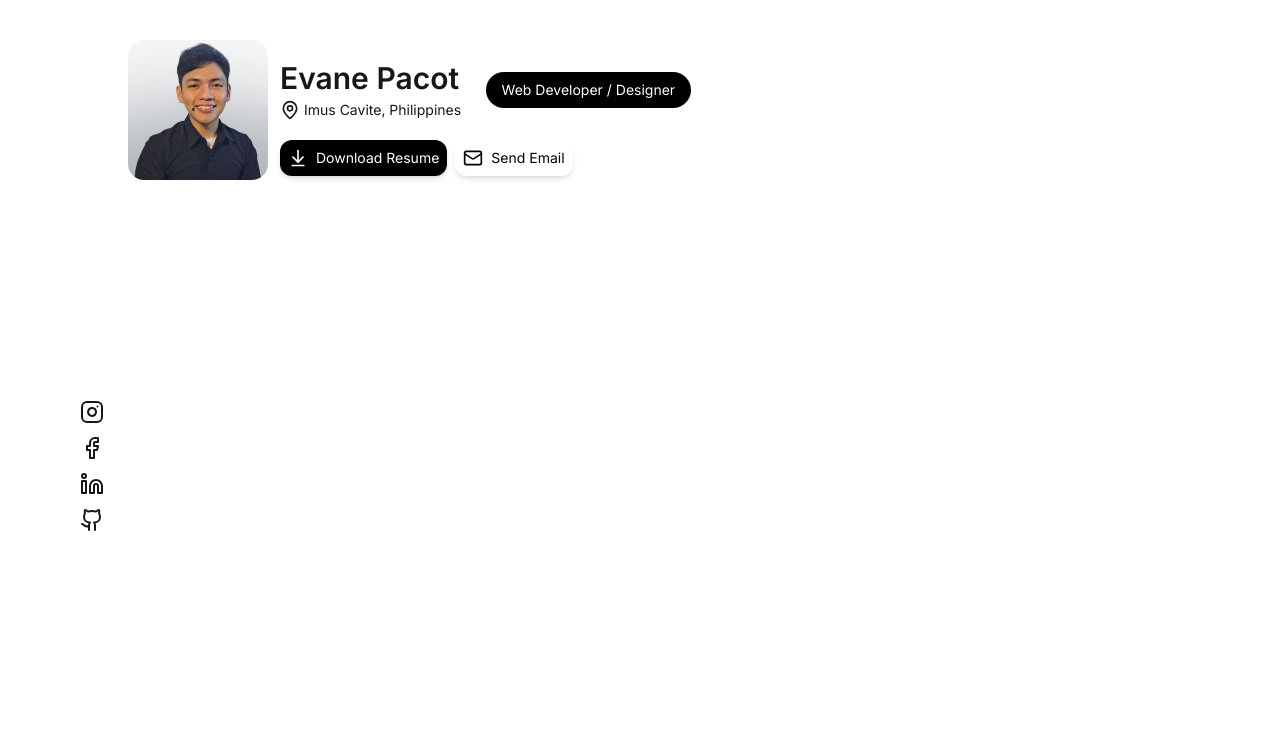
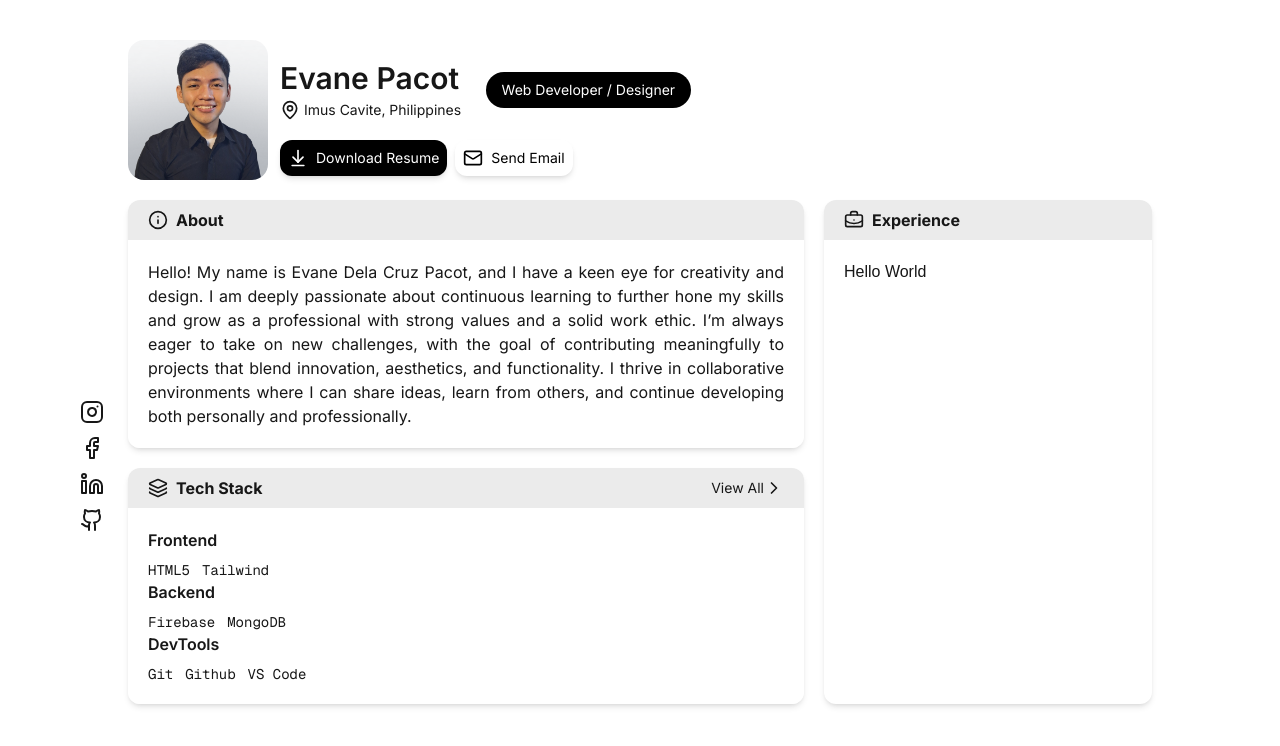
Before and after one commit to Minyoui/my-portfolio-pacot, a Next.js app: page / in a window 1280 px wide. Shown: the top 746 px of the page. Built offline with nearby package versions, Linux system fonts and the light colour scheme.

Commit message:
6th Commit (Sections & Components)

```diff
--- a/app/globals.css
+++ b/app/globals.css
@@ -16,10 +16,10 @@
   --font-inter: var(--font-inter);
 }
 
-@media (prefers-color-scheme: dark) {
+@media (prefers-color-scheme: light) {
   :root {
-    --background: #171717;
-    --foreground: #ededed;
+    --background: #fff;
+    --foreground: #171717;
   }
 }
 
--- a/app/page.tsx
+++ b/app/page.tsx
@@ -2,11 +2,23 @@ import Button from "@/component/Buttons/page";
 import Header from "@/sections/Header/page";
 import FixedLinks from "@/component/SocialLinks/page";
 
+// Sections
+import About from "@/sections/About/page";
+import Experience from "@/sections/Experience/page";
+import TechStack from "@/sections/TechStack/page";
+
 export default function Home() {
   return (
-    <main>
+    <main className="space-y-5">
       <FixedLinks />
       <Header className="font-inter mx-auto max-w-5xl"/>
+      <section
+        className="mx-auto max-w-5xl grid grid-cols-3 gap-5"
+      >
+        <About className="col-span-2"/>
+        <Experience className="row-span-2"/>
+        <TechStack className="col-span-2"/>
+      </section>
     </main>
   );
 }
--- /dev/null
+++ b/component/Buttons/view.tsx
@@ -0,0 +1,6 @@
+import Link from "next/link";
+
+interface ViewProps {
+    className?: string;
+
+}
--- a/component/Containers/page.tsx
+++ b/component/Containers/page.tsx
@@ -0,0 +1,38 @@
+import React, { ReactNode } from "react";
+
+interface ContainerProps {
+    className?: string;
+    children: ReactNode;
+    title: string;
+    icon?: ReactNode;
+    action?: ReactNode;
+}
+
+const Container: React.FC<ContainerProps> =
+    ({
+        className,
+       children,
+       title,
+       icon,
+       action
+    }) => {
+    return (
+        <div className={`flex flex-col shadow-md overflow-hidden rounded-xl ${className}`}>
+            {/* HEADER */}
+            <div className="flex justify-between items-center bg-[#EBEBEB] py-2 px-5">
+                <div className="flex items-center gap-2">
+                    {icon}
+                    <h1 className="font-bold font-inter">{title}</h1>
+                </div>
+                {action && <div>{action}</div>}
+            </div>
+
+            {/* BODY */}
+            <div className="bg-white p-5">
+                {children}
+            </div>
+        </div>
+    );
+};
+
+export default Container;
--- /dev/null
+++ b/sections/About/page.tsx
@@ -0,0 +1,23 @@
+import Container from "@/component/Containers/page";
+import React, { ReactNode } from "react";
+import { Info } from "lucide-react";
+
+interface AboutProps {
+    className?: string;
+}
+
+const About: React.FC<AboutProps> = ({ className }) => {
+    return (
+        <Container
+            title="About"
+            icon={<Info className="w-5 h-5"/>}
+            className={className}
+        >
+            <p className="font-inter text-justify">
+                Hello! My name is Evane Dela Cruz Pacot, and I have a keen eye for creativity and design. I am deeply passionate about continuous learning to further hone my skills and grow as a professional with strong values and a solid work ethic. I’m always eager to take on new challenges, with the goal of contributing meaningfully to projects that blend innovation, aesthetics, and functionality. I thrive in collaborative environments where I can share ideas, learn from others, and continue developing both personally and professionally.
+            </p>
+        </Container>
+    );
+};
+
+export default About;
--- /dev/null
+++ b/sections/Experience/page.tsx
@@ -0,0 +1,21 @@
+import Container from "@/component/Containers/page";
+import React, { ReactNode } from "react";
+import { BriefcaseBusiness } from "lucide-react";
+
+interface ExperienceProps {
+    className?: string;
+}
+
+const Experience: React.FC<ExperienceProps> = ({ className }) => {
+    return (
+        <Container
+            title="Experience"
+            icon={<BriefcaseBusiness className="w-5 h-5"/>}
+            className={className}
+        >
+            <h1>Hello World</h1>
+        </Container>
+    );
+};
+
+export default Experience;
--- /dev/null
+++ b/sections/TechStack/page.tsx
@@ -0,0 +1,61 @@
+import Container from "@/component/Containers/page";
+import React from "react";
+import { Layers, ChevronRight } from "lucide-react";
+import Button from "@/component/Buttons/page";
+import Link from "next/link";
+
+interface TechStackProps {
+    className?: string;
+}
+
+const StackData = {
+    Frontend: [
+        "HTML5",
+        "Tailwind"
+    ],
+
+    Backend: [
+        "Firebase",
+        "MongoDB"
+    ],
+
+    DevTools: [
+        "Git",
+        "Github",
+        "VS Code"
+    ]
+};
+
+const TechStack: React.FC<TechStackProps> = ({ className }) => {
+    return (
+        <Container
+            title="Tech Stack"
+            icon={<Layers className="w-5 h-5"/>}
+            action={
+                <Link
+                    className="font-inter text-sm flex cursor-pointer"
+                    href=""
+                    target="_blank"
+                >
+                    View All <ChevronRight className="w-5 h-5"/>
+                </Link>
+            }
+            className={className}
+        >
+            {Object.entries(StackData).map(([category, items]) => (
+                <div key={category}>
+                    <h3 className="mb-2 font-semibold font-inter">{category}</h3>
+                    <ul className="space-x-3 flex">
+                        {items.map((tech) => (
+                            <li key={tech} className="font-mono text-sm">
+                                {tech}
+                            </li>
+                        ))}
+                    </ul>
+                </div>
+            ))}
+        </Container>
+    );
+};
+
+export default TechStack;
```
